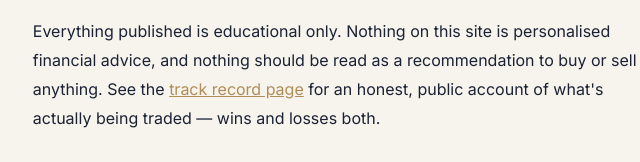
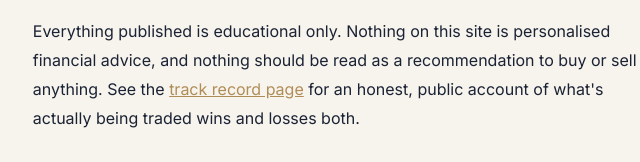
Before and after one commit to raghuec081/thegreeksdesk, a website: page about.html in a window 1280 px wide. Shown: the part 638-800 px from the top of the page, 304-944 px from the left. Drawn offline with Linux system fonts and the light colour scheme.

```diff
--- a/about.html
+++ b/about.html
@@ -35,7 +35,7 @@
 
     <p>Why stay anonymous? Because the content should stand on its own. If an explanation of time decay or position sizing only makes sense because of who's saying it, it wasn't a good explanation. Judge what's written here, not who wrote it.</p>
 
-    <p>Everything published is educational only. Nothing on this site is personalised financial advice, and nothing should be read as a recommendation to buy or sell anything. See the <a href="track-record.html" style="color:var(--gold-bright);">track record page</a> for an honest, public account of what's actually being traded — wins and losses both.</p>
+    <p>Everything published is educational only. Nothing on this site is personalised financial advice, and nothing should be read as a recommendation to buy or sell anything. See the <a href="track-record.html" style="color:var(--gold-bright);">track record page</a> for an honest, public account of what's actually being traded wins and losses both.</p>
   </div>
 </main>
 
```
